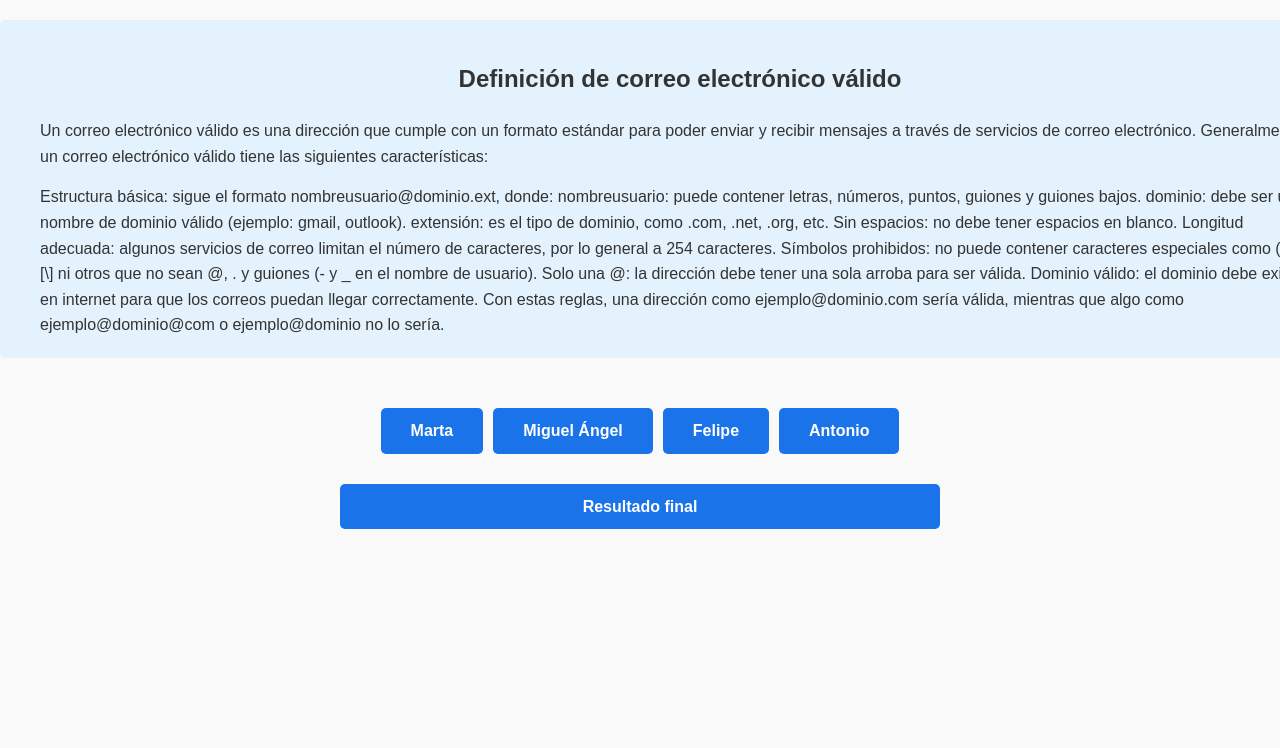
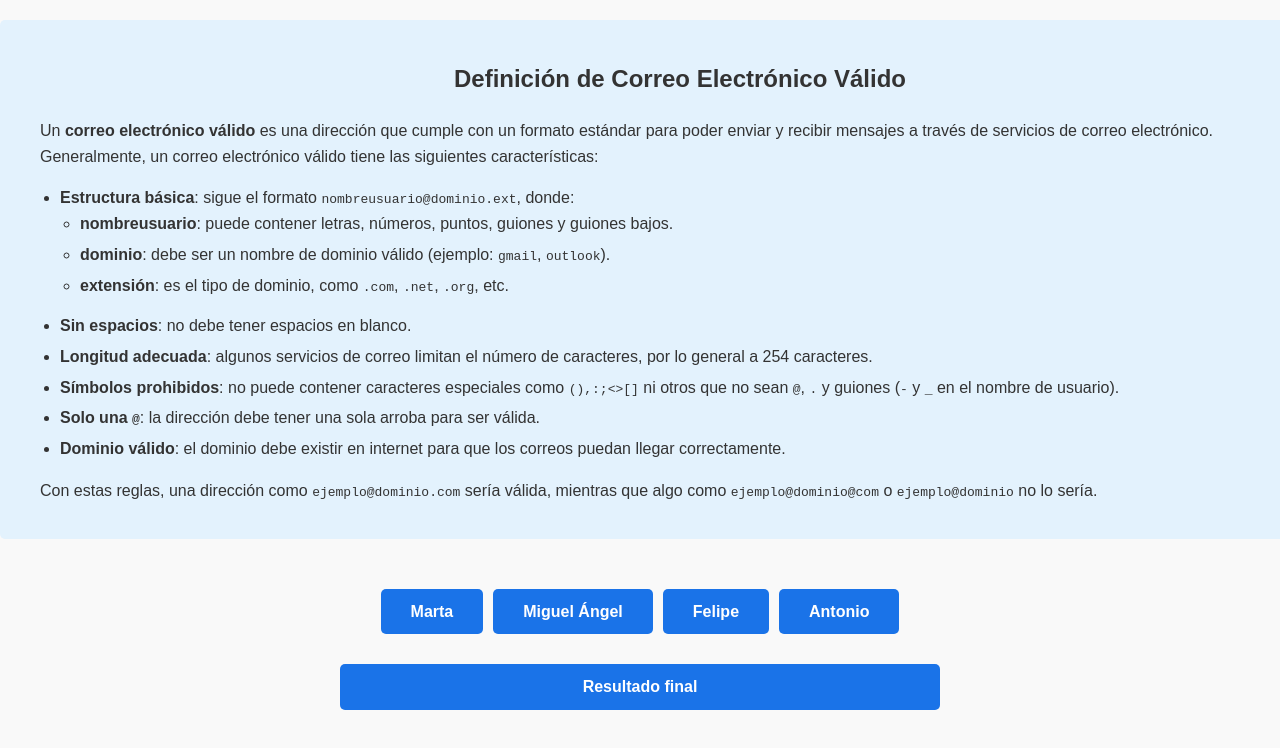
Before and after one commit to GitAntonioHub/DEW_GRUPO, a plain HTML site: page Correo electronico/index.html in a window 1280 px wide. Shown: the top 748 px of the page. Drawn offline with Linux system fonts and the light colour scheme.

Commit message:
Cambios Definición

```diff
--- a/Correo electronico/index.html
+++ b/Correo electronico/index.html
@@ -1,34 +1,45 @@
 <!DOCTYPE html>
 <html lang="es">
+
 <head>
     <meta charset="UTF-8">
     <meta name="viewport" content="width=device-width, initial-scale=1.0">
     <title>Actividad Expresiones Regulares</title>
     <link rel="stylesheet" href="Styles.css">
 </head>
+
 <body>
 
     <!-- Sección de definición -->
     <section class="definicion">
-        <h2>Definición de correo electrónico válido</h2>
-        <p>Un correo electrónico válido es una dirección que cumple con un formato estándar para poder enviar y recibir mensajes a través de servicios de correo electrónico. Generalmente, un correo electrónico válido tiene las siguientes características:</p>
-
-        Estructura básica: sigue el formato nombreusuario@dominio.ext, donde:
-
-        nombreusuario: puede contener letras, números, puntos, guiones y guiones bajos.
-        dominio: debe ser un nombre de dominio válido (ejemplo: gmail, outlook).
-        extensión: es el tipo de dominio, como .com, .net, .org, etc.
-        Sin espacios: no debe tener espacios en blanco.
-
-        Longitud adecuada: algunos servicios de correo limitan el número de caracteres, por lo general a 254 caracteres.
-
-        Símbolos prohibidos: no puede contener caracteres especiales como (),:;<>[\] ni otros que no sean @, . y guiones (- y _ en el nombre de usuario).
-
-        Solo una @: la dirección debe tener una sola arroba para ser válida.
-
-        Dominio válido: el dominio debe existir en internet para que los correos puedan llegar correctamente.
-
-        Con estas reglas, una dirección como ejemplo@dominio.com sería válida, mientras que algo como ejemplo@dominio@com o ejemplo@dominio no lo sería.
+        <h1>Definición de Correo Electrónico Válido</h1>
+        <p>Un <strong>correo electrónico válido</strong> es una dirección que cumple con un formato estándar para poder
+            enviar y recibir mensajes a través de servicios de correo electrónico.
+            <br>
+            Generalmente, un correo electrónico válido tiene las siguientes características:</p>
+        <ul>
+            <li><strong>Estructura básica</strong>: sigue el formato <code>nombreusuario@dominio.ext</code>, donde:
+                <ul>
+                    <li><strong>nombreusuario</strong>: puede contener letras, números, puntos, guiones y guiones bajos.
+                    </li>
+                    <li><strong>dominio</strong>: debe ser un nombre de dominio válido (ejemplo: <code>gmail</code>,
+                        <code>outlook</code>).</li>
+                    <li><strong>extensión</strong>: es el tipo de dominio, como <code>.com</code>, <code>.net</code>,
+                        <code>.org</code>, etc.</li>
+                </ul>
+            </li>
+            <li><strong>Sin espacios</strong>: no debe tener espacios en blanco.</li>
+            <li><strong>Longitud adecuada</strong>: algunos servicios de correo limitan el número de caracteres, por lo
+                general a 254 caracteres.</li>
+            <li><strong>Símbolos prohibidos</strong>: no puede contener caracteres especiales como
+                <code>(),:;<>[]</code> ni otros que no sean <code>@</code>, <code>.</code> y guiones (<code>-</code> y
+                <code>_</code> en el nombre de usuario).</li>
+            <li><strong>Solo una <code>@</code></strong>: la dirección debe tener una sola arroba para ser válida.</li>
+            <li><strong>Dominio válido</strong>: el dominio debe existir en internet para que los correos puedan llegar
+                correctamente.</li>
+        </ul>
+        <p>Con estas reglas, una dirección como <code>ejemplo@dominio.com</code> sería válida, mientras que algo como
+            <code>ejemplo@dominio@com</code> o <code>ejemplo@dominio</code> no lo sería.</p>
     </section>
 
     <!-- Sección de enlaces -->
@@ -42,4 +53,5 @@
     <a href="result.html">Resultado final</a>
 
 </body>
+
 </html>
```
